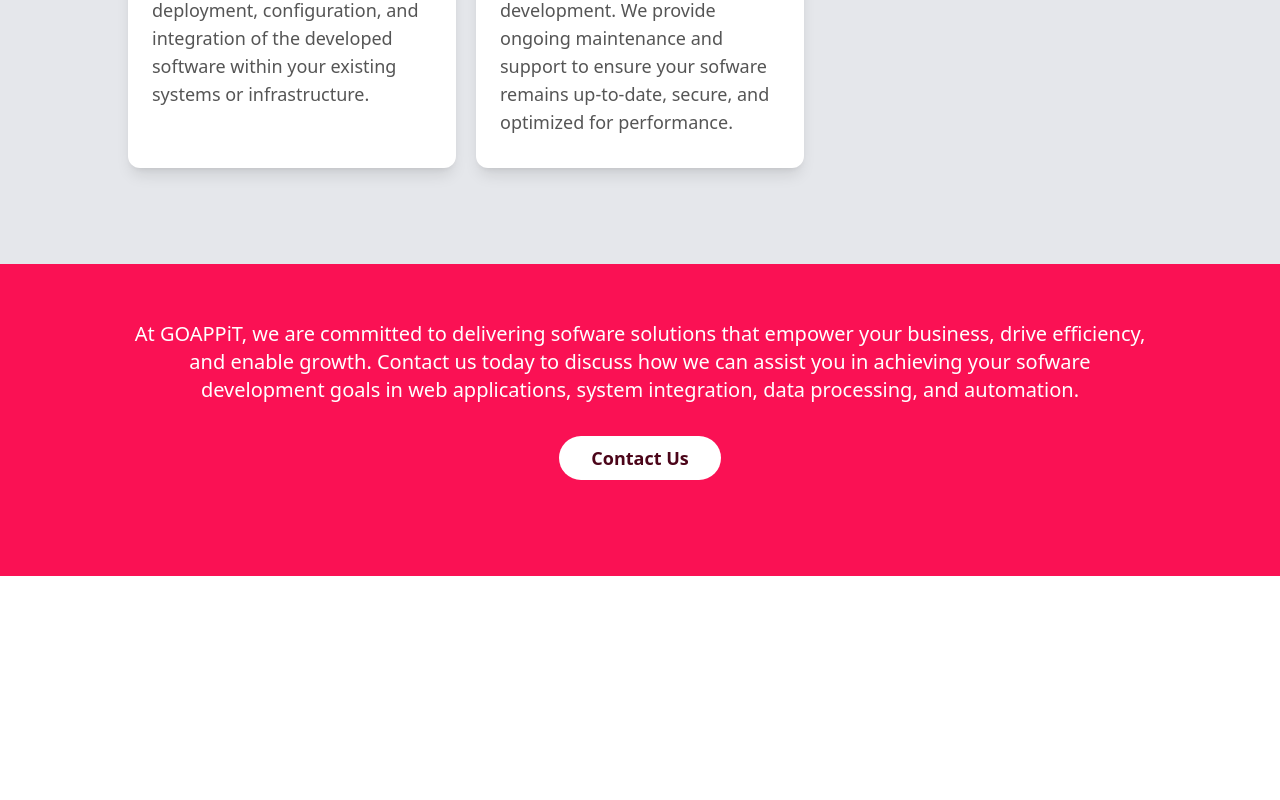
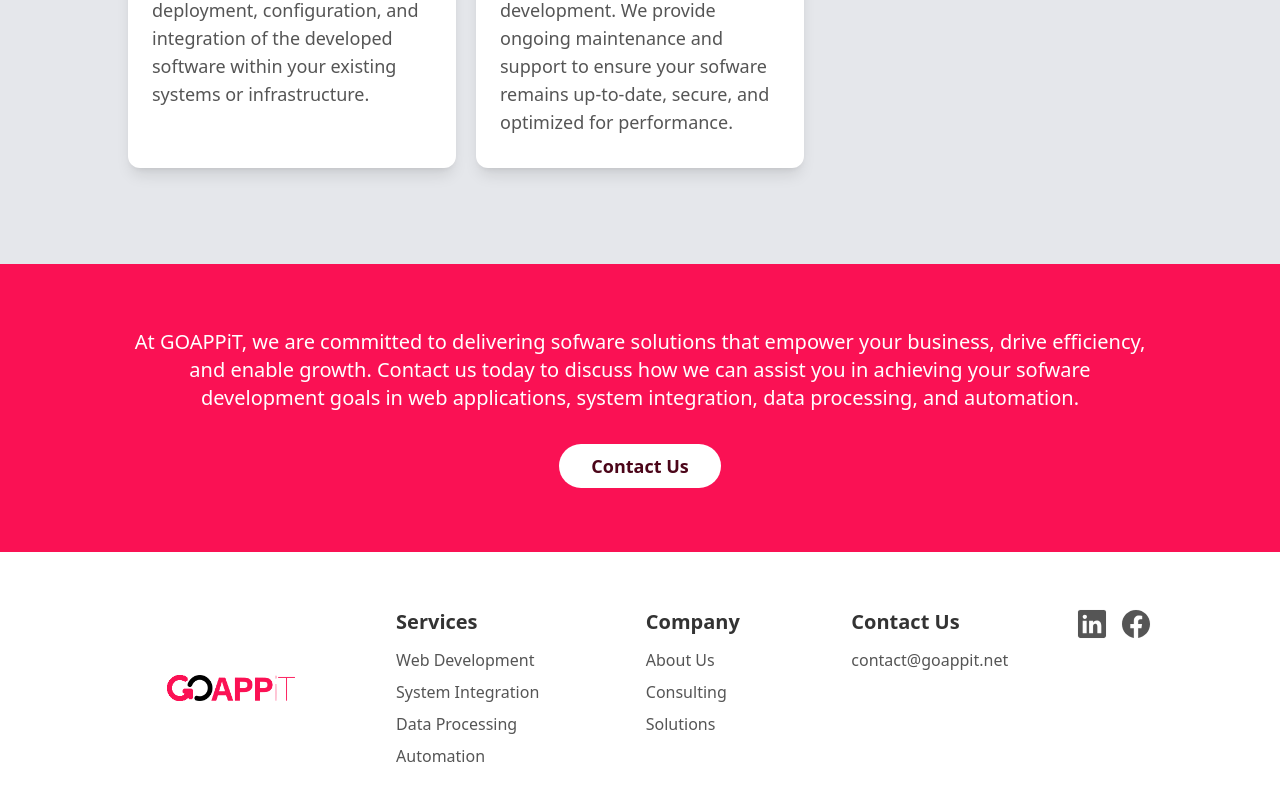
Before and after one commit to mfonPeeter/goAppiT, a React (Vite) app: page / in a window 1280 px wide. Shown: the part 3172-3972 px from the top of the page. Before the commit the page ends 3748 px from the top, so only its background shows below. Built offline with nearby package versions, Linux system fonts and the light colour scheme.

Commit message:
add footer section and removed irrelevant whitespace from cta section

```diff
--- a/src/components/Home/cta.jsx
+++ b/src/components/Home/cta.jsx
@@ -2,7 +2,7 @@
 
 const CTA = () => {
   return (
-    <section className="pt-12 pb-24 px-5 bg-[#fa1154] sm:px-10 md:pt-14 xl:px-32">
+    <section className="py-14 px-5 bg-[#fa1154] sm:px-10 md:py-16 xl:px-32">
       <h2 className="mb-6 max-w-7xl mx-auto text-lg text-white text-center lg:mb-8 lg:text-xl">
         At GOAPPiT, we are committed to delivering sofware solutions that
         empower your business, drive efficiency, and enable growth. Contact us
--- /dev/null
+++ b/src/components/ui/Footer.jsx
@@ -0,0 +1,117 @@
+import { Link } from "react-router-dom";
+
+import goappitInverseLogo from "/assets/logo-inverse.png";
+
+const Footer = () => {
+  return (
+    <footer className="pt-12 pb-24 px-5 text-[#555] sm:px-10 md:pt-14 xl:px-32">
+      <div className="mx-auto max-w-[1420px] flex flex-col items-center space-y-8 sm:flex-row sm:justify-between sm:space-y-0 sm:items-start sm:space-x-6">
+        <div className="w-full flex items-center justify-around space-x-2 sm:space-x-6">
+          <Link to="/" className="outline-[#feb8cc]">
+            <img src={goappitInverseLogo} alt="Logo" className="w-24 lg:w-32" />
+          </Link>
+          <div>
+            <h4 className="mb-3 text-lg text-[#333] font-semibold lg:text-xl">
+              Services
+            </h4>
+            <ul className="flex flex-col space-y-2">
+              <li>
+                <Link
+                  to="/services/web-development"
+                  className="outline-[#feb8cc] transition-colors hover:text-[#fa1154]"
+                >
+                  Web Development
+                </Link>
+              </li>
+              <li>
+                <Link
+                  to="/services/system-integration"
+                  className="outline-[#feb8cc] transition-colors hover:text-[#fa1154]"
+                >
+                  System Integration
+                </Link>
+              </li>
+              <li>
+                <Link
+                  to="/services/data-processing"
+                  className="outline-[#feb8cc] transition-colors hover:text-[#fa1154]"
+                >
+                  Data Processing
+                </Link>
+              </li>
+              <li>
+                <Link
+                  to="/services/automation"
+                  className="outline-[#feb8cc] transition-colors hover:text-[#fa1154]"
+                >
+                  Automation
+                </Link>
+              </li>
+            </ul>
+          </div>
+        </div>
+
+        <div className="w-full flex justify-around space-x-2 sm:space-x-6">
+          <div>
+            <h4 className="mb-3 text-lg text-[#333] font-semibold lg:text-xl">
+              Company
+            </h4>
+            <ul className="flex flex-col space-y-2">
+              <li>
+                <Link
+                  to="/about-us"
+                  className="outline-[#feb8cc] transition-colors hover:text-[#fa1154]"
+                >
+                  About Us
+                </Link>
+              </li>
+              <li>
+                <Link
+                  to="/consulting"
+                  className="outline-[#feb8cc] transition-colors hover:text-[#fa1154]"
+                >
+                  Consulting
+                </Link>
+              </li>
+              <li>
+                <Link
+                  to="/solution"
+                  className="outline-[#feb8cc] transition-colors hover:text-[#fa1154]"
+                >
+                  Solutions
+                </Link>
+              </li>
+            </ul>
+          </div>
+          <div>
+            <h4 className="mb-3 text-lg text-[#333] font-semibold lg:text-xl">
+              Contact Us
+            </h4>
+            <ul className="flex flex-col space-y-2">
+              <li>
+                <Link
+                  to="mailto:contact@goappit.net"
+                  className="outline-[#feb8cc] transition-colors hover:text-[#fa1154]"
+                >
+                  contact@goappit.net
+                </Link>
+              </li>
+            </ul>
+          </div>
+        </div>
+
+        <div className="flex space-x-3">
+          <Link className="footer-icon-box outline-[#feb8cc]">
+            <ion-icon name="logo-linkedin"></ion-icon>
+          </Link>
+
+          <Link className="footer-icon-box outline-[#feb8cc]">
+            <ion-icon name="logo-facebook"></ion-icon>
+          </Link>
+        </div>
+      </div>
+    </footer>
+  );
+};
+
+export default Footer;
--- a/src/index.css
+++ b/src/index.css
@@ -56,6 +56,11 @@
     transform: rotate(-45deg) translateY(6px) translateX(-6px);
   }
 
+  /* NavLink */
+  a.active {
+    color: #fa4238;
+  }
+
   /* Icons */
 
   /* Navigation */
@@ -75,16 +80,23 @@
     font-size: 24px;
   }
 
-  /* NavLink */
-  a.active {
-    color: #fa4238;
+  /* Footer */
+  .footer-icon-box ion-icon {
+    font-size: 24px;
+  }
+
+  .footer-icon-box ion-icon:hover {
+    color: #fa1154;
+    transition: all 150ms;
+    transform: scale(1.05);
   }
 
   /* Media Queries */
   @media (min-width: 768px) {
     /* Icons */
     /* Our Approach */
-    .approach-icon-box ion-icon {
+    .approach-icon-box ion-icon,
+    .footer-icon-box ion-icon {
       font-size: 32px;
     }
   }
--- a/src/pages/Root.jsx
+++ b/src/pages/Root.jsx
@@ -1,7 +1,8 @@
 import { useState } from "react";
 import { Outlet } from "react-router-dom";
 
-import Navbar from "../components/Navbar/Navbar";
+import Navbar from "../components/ui/Navbar/Navbar";
+import Footer from "../components/ui/Footer";
 
 const RootLayout = () => {
   const [stickyNav, setStickyNav] = useState(false);
@@ -22,6 +23,7 @@
       <main>
         <Outlet />
       </main>
+      <Footer />
     </>
   );
 };
```
Also changed, not shown: public/assets/logo-inverse.png (added), src/components/ui/Navbar/MobileNavbar.jsx (renamed from src/components/Navbar/MobileNavbar.jsx), src/components/ui/Navbar/Navbar.jsx (renamed from src/components/Navbar/Navbar.jsx).
